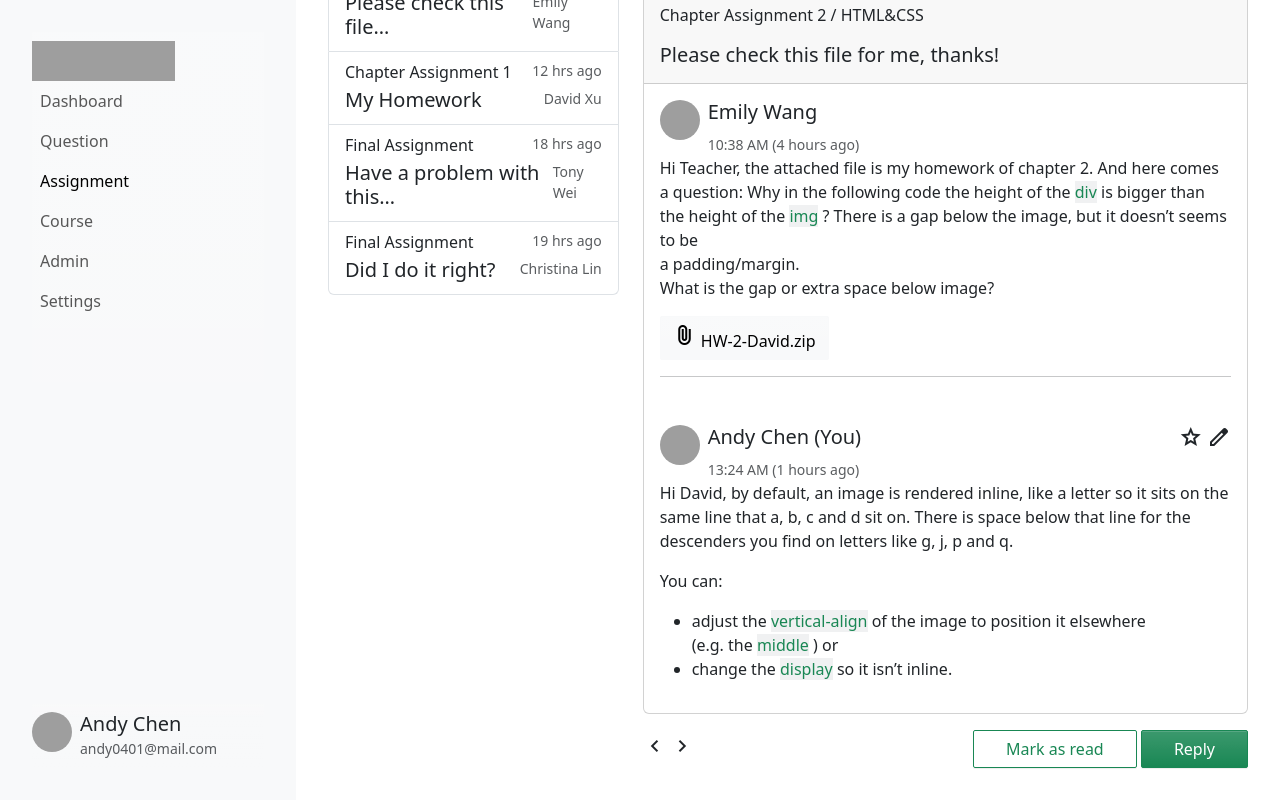
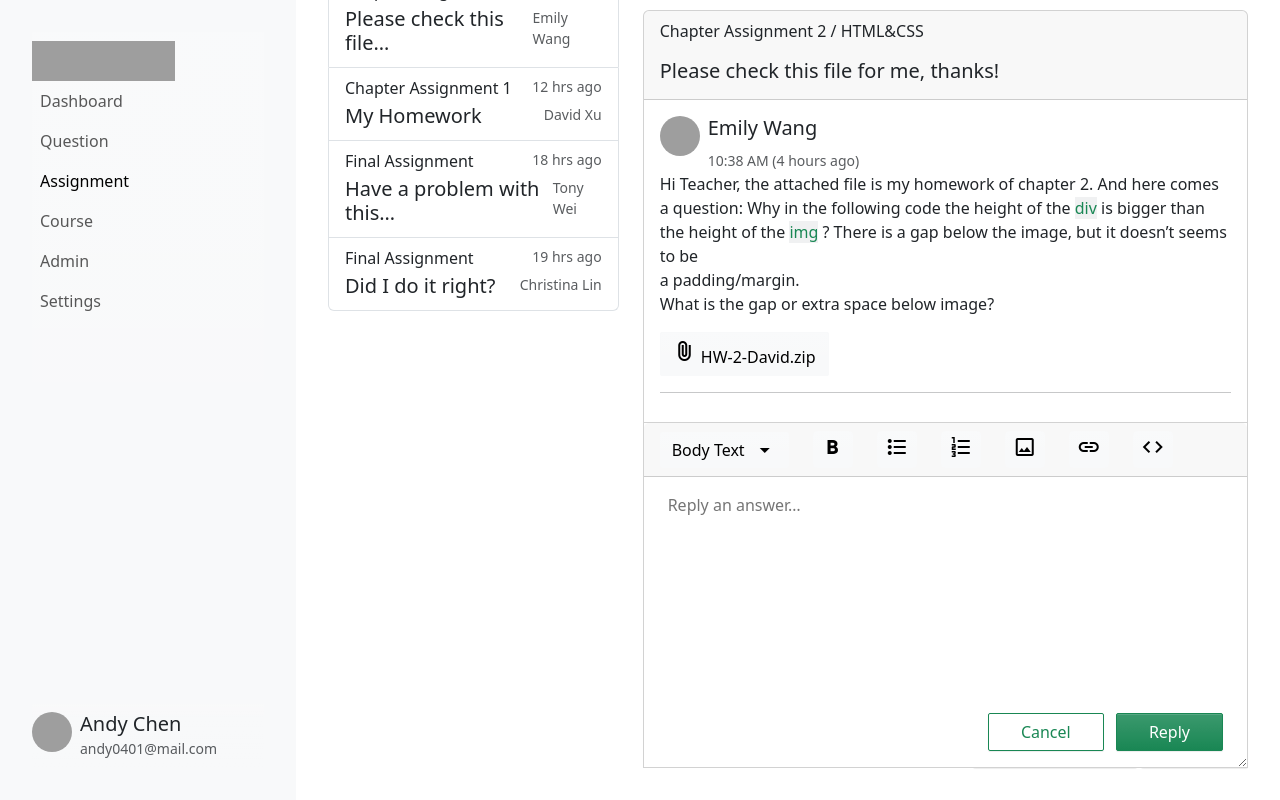
Before and after one commit to Tzuhui/bs5-hw-sample, a website: page index.html in a window 1280 px wide. Both pictures are taken after a click on the button "Reply". Drawn offline with nearby package versions, Linux system fonts and the light colour scheme; files that its build step writes are made by us from their sources; grey boxes are pictures that could not be loaded; a script that the page names is missing.

Commit message:
feat: 加上 Reply 區塊

```diff
--- a/index.html
+++ b/index.html
@@ -251,7 +251,7 @@
                       </span>
                       HW-2-David.zip</a
                     >
-                    <hr />
+                    <hr class="mb-0" />
                   </div>
                   <div class="card-body">
                     <div class="d-flex justify-content-start">
@@ -308,6 +308,114 @@
                     </ul>
                   </div>
                 </div>
+                <div class="position-relative">
+                  <div
+                    class="collapse position-absolute start-0 end-0 bottom-0"
+                    id="collapseExample"
+                  >
+                    <div class="card rounded-0">
+                      <div class="card-header d-flex align-items-center">
+                        <div class="dropdown">
+                          <button
+                            class="btn btn-light border-0 me-4 shadow-none d-inline-flex"
+                            type="button"
+                            data-bs-toggle="dropdown"
+                            aria-expanded="false"
+                          >
+                            Body Text<span
+                              class="material-symbols-outlined ms-2"
+                              >arrow_drop_down</span
+                            >
+                          </button>
+                          <ul class="dropdown-menu">
+                            <li>
+                              <a class="dropdown-item" href="#">Action</a>
+                            </li>
+                            <li>
+                              <a class="dropdown-item" href="#"
+                                >Another action</a
+                              >
+                            </li>
+                            <li>
+                              <a class="dropdown-item" href="#"
+                                >Something else here</a
+                              >
+                            </li>
+                          </ul>
+                        </div>
+                        <div class="d-flex">
+                          <a
+                            href="#"
+                            class="btn btn-light border-0 btn-sm me-4 shadow-none"
+                            ><span class="material-symbols-outlined"
+                              >format_bold</span
+                            ></a
+                          >
+                          <a
+                            href="#"
+                            class="btn btn-light border-0 btn-sm me-4 shadow-none"
+                            ><span class="material-symbols-outlined"
+                              >format_list_bulleted</span
+                            ></a
+                          >
+                          <a
+                            href="#"
+                            class="btn btn-light border-0 btn-sm me-4 shadow-none"
+                            ><span class="material-symbols-outlined"
+                              >format_list_numbered</span
+                            ></a
+                          >
+                          <a
+                            href="#"
+                            class="btn btn-light border-0 btn-sm me-4 shadow-none"
+                            ><span class="material-symbols-outlined"
+                              >image</span
+                            ></a
+                          >
+                          <a
+                            href="#"
+                            class="btn btn-light border-0 btn-sm me-4 shadow-none"
+                            ><span class="material-symbols-outlined"
+                              >link</span
+                            ></a
+                          >
+                          <a
+                            href="#"
+                            class="btn btn-light border-0 btn-sm me-4 shadow-none"
+                            ><span class="material-symbols-outlined"
+                              >code</span
+                            ></a
+                          >
+                        </div>
+                      </div>
+                      <div
+                        class="card-body position-relative p-0"
+                        style="height: 290px"
+                      >
+                        <textarea
+                          class="w-100 h-100 py-3 px-4 border-0 focus-ring"
+                          name="replyText"
+                          id="replyText"
+                          placeholder="Reply an answer…"
+                        ></textarea>
+                        <div
+                          class="text-end position-absolute bottom-0 end-0 pe-4 pb-3"
+                        >
+                          <button
+                            type="button"
+                            class="btn btn-outline-success px-5 me-2"
+                            data-bs-toggle="collapse"
+                            data-bs-target="#collapseExample"
+                          >
+                            Cancel
+                          </button>
+                          <button type="button" class="btn btn-success px-5">
+                            Reply
+                          </button>
+                        </div>
+                      </div>
+                    </div>
+                  </div>
                   <div
                     class="d-flex pt-3 justify-content-between align-items-center"
                   >
@@ -320,7 +428,10 @@
                       </span>
                     </div>
                     <div>
-                    <button type="button" class="btn btn-outline-success px-5">
+                      <button
+                        type="button"
+                        class="btn btn-outline-success px-5"
+                      >
                         Mark as read
                       </button>
                       <button
@@ -333,41 +444,6 @@
                       >
                         Reply
                       </button>
-                  </div>
-                  <div
-                    class="modal fade"
-                    id="exampleModal"
-                    tabindex="-1"
-                    aria-labelledby="exampleModalLabel"
-                    aria-hidden="true"
-                  >
-                    <div class="modal-dialog">
-                      <div class="modal-content">
-                        <div class="modal-header">
-                          <h5 class="modal-title" id="exampleModalLabel">
-                            Modal title
-                          </h5>
-                          <button
-                            type="button"
-                            class="btn-close"
-                            data-bs-dismiss="modal"
-                            aria-label="Close"
-                          ></button>
-                        </div>
-                        <div class="modal-body">...</div>
-                        <div class="modal-footer">
-                          <button
-                            type="button"
-                            class="btn btn-secondary"
-                            data-bs-dismiss="modal"
-                          >
-                            Close
-                          </button>
-                          <button type="button" class="btn btn-primary">
-                            Save changes
-                          </button>
-                        </div>
-                      </div>
                     </div>
                   </div>
                 </div>
```
Lines whose indentation alone changed are shown as unchanged.
